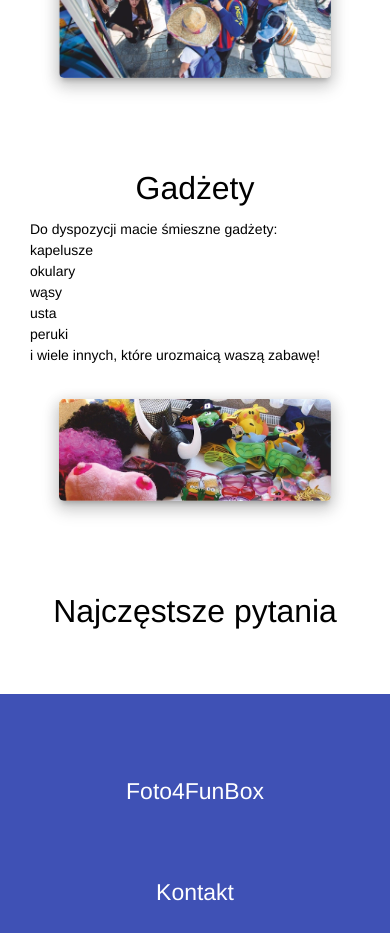
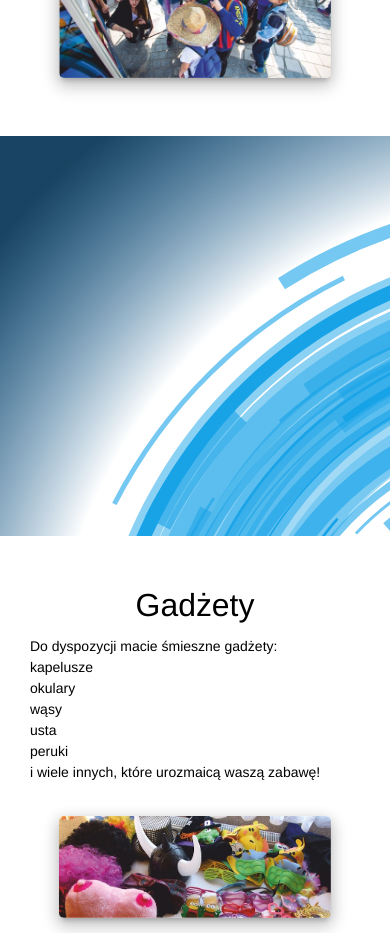
Before and after one commit to LTurza/Foto4FunBox, a Vue app: page / in a window 390 px wide. Shown: the part 1960-2893 px from the top of the page. Built offline with nearby package versions, Linux system fonts and the light colour scheme.

Commit message:
mobile parallax 1.0

```diff
--- a/src/components/HomePage/Home.vue
+++ b/src/components/HomePage/Home.vue
@@ -18,6 +18,7 @@
       ></div>
     </app-content>
     <appParallaxBg cls="bg-1" class="hide-on-med-and-down" />
+    <appParallaxBg cls="bg-1-mobile" class="hide-on-large-only" />
 
     <app-content
       v-for="content in contentTab2"
--- a/src/components/Shared/ParalaxBg/ParallaxBg.vue
+++ b/src/components/Shared/ParalaxBg/ParallaxBg.vue
@@ -26,4 +26,8 @@ export default {
 .bg-3 {
   background-image: url("./../../../assets/index-bg-3.svg");
 }
+.bg-1-mobile {
+  background-image: url("./../../../assets/contentMobile1.svg");
+  background-size: 300%;
+}
 </style>
```
